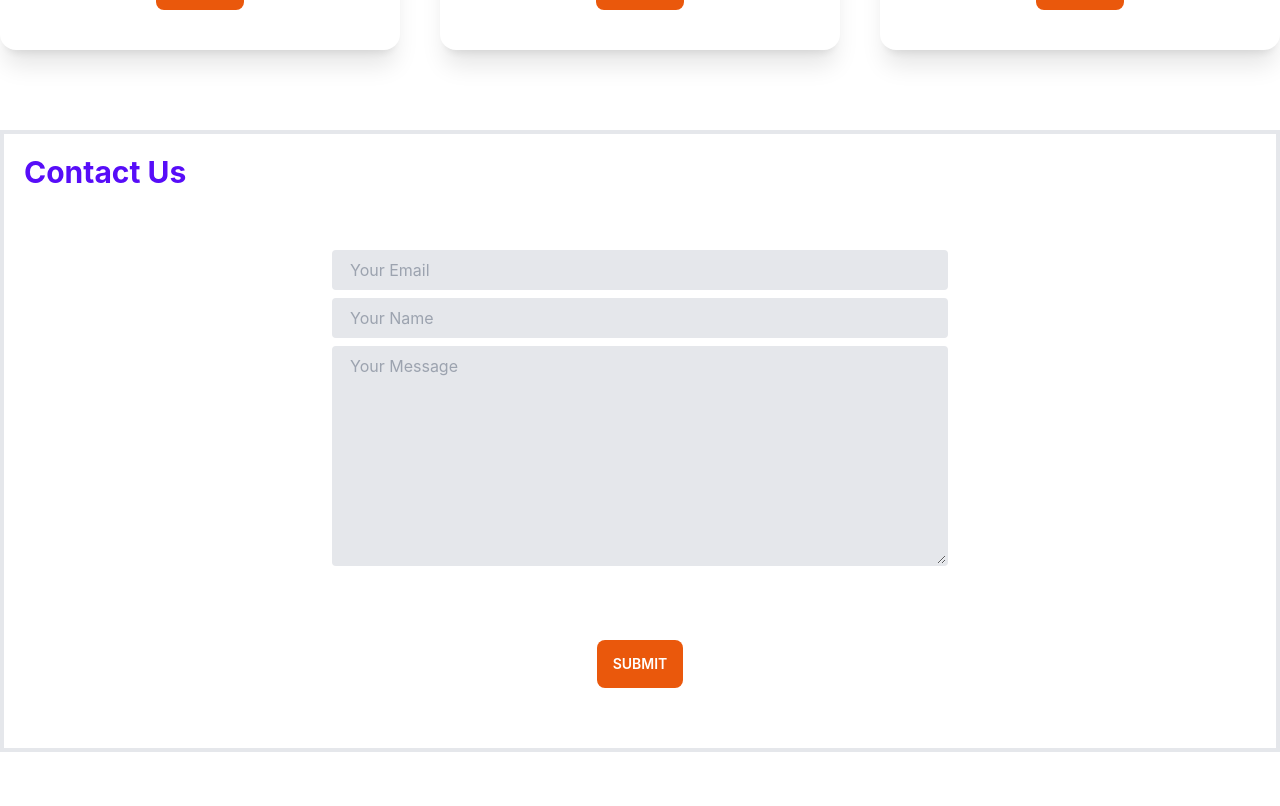
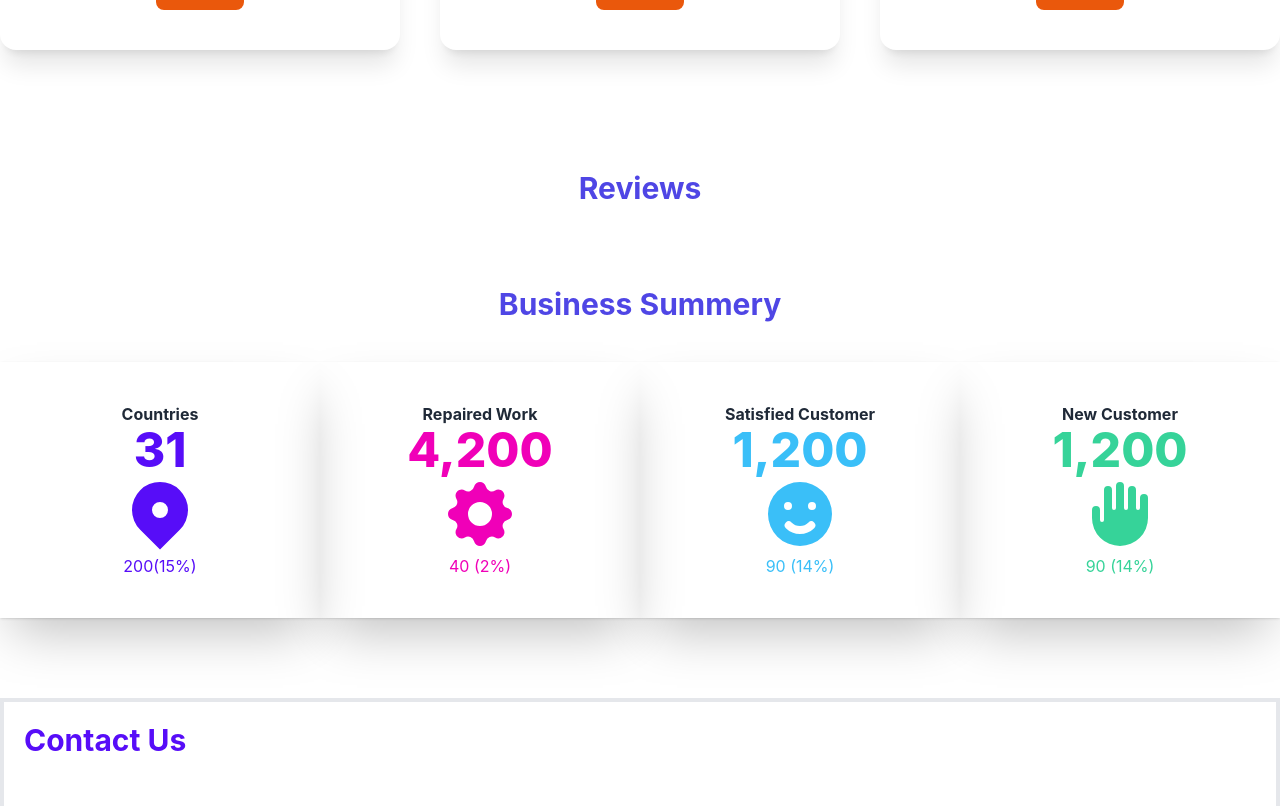
Before and after one commit to sajidur319370/long-drive-client, a React (Create React App) app: page / in a window 1280 px wide. Shown: the part 1214-2020 px from the top of the page. Built offline with nearby package versions, Linux system fonts and the light colour scheme; no server answers.

Commit message:
home page design done

```diff
--- /dev/null
+++ b/src/Components/Pages/Home/BusinessSummery/BusinessSummery.js
@@ -0,0 +1,56 @@
+import {
+    ChartPieIcon,
+    ChevronDoubleUpIcon,
+    ChipIcon,
+    CogIcon,
+    EmojiHappyIcon,
+    HandIcon,
+    LocationMarkerIcon,
+    TruckIcon,
+} from "@heroicons/react/solid";
+import React from "react";
+
+const BusinessSummery = () => {
+    return (
+        <div>
+            <h2 className="text-3xl font-bold text-indigo-600 py-10">
+                Business Summery
+            </h2>
+            <div className="shadow grid lg:grid-cols-4 md:grid-cols-2 grid-cols-1">
+                <div className="text-center shadow-2xl p-10">
+                    <p className="font-bold text-gray-800">Countries</p>
+                    <h2 className="text-5xl font-extrabold text-primary">31</h2>
+                    <div className="text-primary w-20 mx-auto">
+                        <LocationMarkerIcon></LocationMarkerIcon>200(15%)
+                    </div>
+                </div>
+
+                <div className="text-center shadow-2xl p-10">
+                    <p className=" font-bold text-gray-800">Repaired Work</p>
+                    <h2 className="text-5xl font-extrabold text-secondary">4,200</h2>
+                    <div className="text-secondary w-20 mx-auto">
+                        <CogIcon></CogIcon>40 (2%)
+                    </div>
+                </div>
+
+                <div className="text-center shadow-2xl p-10">
+                    <p className="font-bold text-gray-800">Satisfied Customer</p>
+                    <h2 className="text-5xl font-extrabold text-info">1,200</h2>
+                    <div className="text-info w-20 mx-auto">
+                        <EmojiHappyIcon></EmojiHappyIcon> 90 (14%)
+                    </div>
+                </div>
+
+                <div className="text-center shadow-2xl p-10">
+                    <p className=" font-bold text-gray-800">New Customer</p>
+                    <h2 className="text-5xl font-extrabold text-success">1,200</h2>
+                    <div className=" text-success w-20 mx-auto">
+                        <HandIcon></HandIcon> 90 (14%)
+                    </div>
+                </div>
+            </div>
+        </div >
+    );
+};
+
+export default BusinessSummery;
--- a/src/Components/Pages/Home/Home/Home.js
+++ b/src/Components/Pages/Home/Home/Home.js
@@ -1,6 +1,8 @@
 import React from 'react';
 import Banner from '../Banner/Banner';
+import BusinessSummery from '../BusinessSummery/BusinessSummery';
 import Contact from '../Contact/Contact';
+import Reviews from '../Reviews/Reviews';
 import ServiceCategory from '../ServiceCategory/ServiceCategory';
 import Tools from '../Tools/Tools';
 
@@ -10,6 +12,8 @@ const Home = () => {
             <Banner></Banner>
             <Tools></Tools>
             <ServiceCategory></ServiceCategory>
+            <Reviews></Reviews>
+            <BusinessSummery></BusinessSummery>
             <Contact></Contact>
         </div>
     );
--- /dev/null
+++ b/src/Components/Pages/Home/Reviews/Reviews.js
@@ -0,0 +1,11 @@
+import React from 'react';
+
+const Reviews = () => {
+    return (
+        <div>
+            <h2 className="text-3xl font-bold text-indigo-600 py-10">Reviews</h2>
+        </div>
+    );
+};
+
+export default Reviews;
--- a/src/Components/Pages/Home/ServiceCategory/ServiceCategory.js
+++ b/src/Components/Pages/Home/ServiceCategory/ServiceCategory.js
@@ -29,7 +29,7 @@ const ServiceCategory = () => {
             <h2 className="text-3xl text-indigo-500 text-center font-bold py-2">Tools Category</h2>
             <div className="grid lg:grid-cols-3 md:grid-cols-2 grid-cols-1 gap-10 container-lg">
                 {services?.map((service) => (
-                    <ServiceRow key={service._id} service={service}></ServiceRow>
+                    <ServiceRow key={service.id} service={service}></ServiceRow>
                 ))}
             </div>
         </div>
--- a/src/Components/Pages/Shared/Footer/Footer.js
+++ b/src/Components/Pages/Shared/Footer/Footer.js
@@ -5,24 +5,24 @@ const Footer = () => {
     const year = new Date();
     const currentYear = year.getFullYear();
     return (
-        <footer className="p-10  text-indigo-600">
+        <div className="p-10  text-indigo-600 container-lg">
 
-            <div className='footer grid grid-cols-1 md:grid-cols-2 lg:grid-cols-3'>
-                <div className='mx-auto'>
+            <div className='footer flex justify-around items-center flex-col lg:flex-row md:flex-row'>
+                <div >
                     <span className="footer-title">Services</span>
                     <Link to="" className="link link-hover">Branding</Link>
                     <Link to="" className="link link-hover">Design</Link>
                     <Link to="" className="link link-hover">Marketing</Link>
                     <Link to="" className="link link-hover">Advertisement</Link>
                 </div>
-                <div className='mx-auto'>
+                <div >
                     <span className="footer-title">Company</span>
                     <Link to="" className="link link-hover">About us</Link>
                     <Link to="" className="link link-hover">Contact</Link>
                     <Link to="" className="link link-hover">Jobs</Link>
                     <Link to="" className="link link-hover">Press kit</Link>
                 </div>
-                <div className='mx-auto'>
+                <div >
                     <span className="footer-title">Legal</span>
                     <Link to="" className="link link-hover">Terms of use</Link>
                     <Link to="" className="link link-hover">Privacy policy</Link>
@@ -34,7 +34,7 @@ const Footer = () => {
                 <p>Copyright&copy;{currentYear}- All right reserved by <span className="text-black">LONG</span>-<span className="text-orange-500">DRIVE</span> limited</p>
             </div>
 
-        </footer>
+        </div>
     );
 };
 
```
